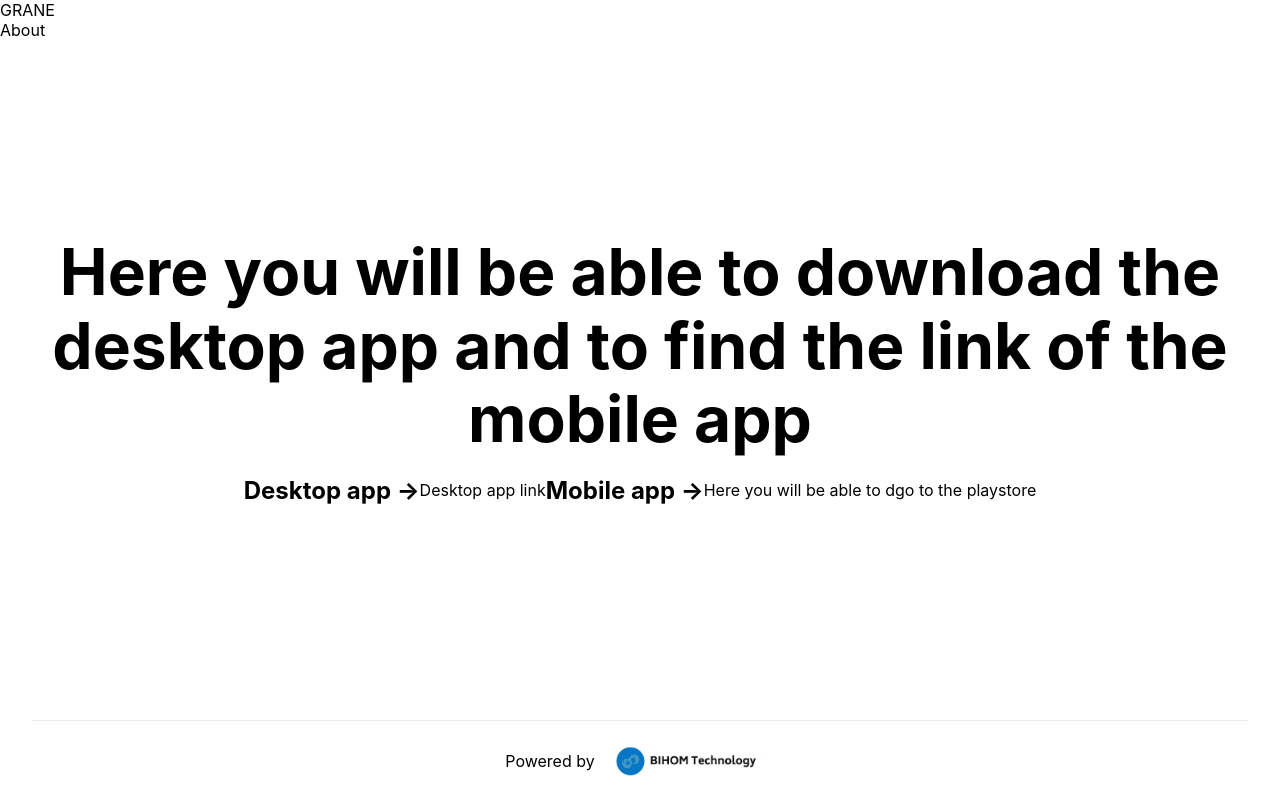
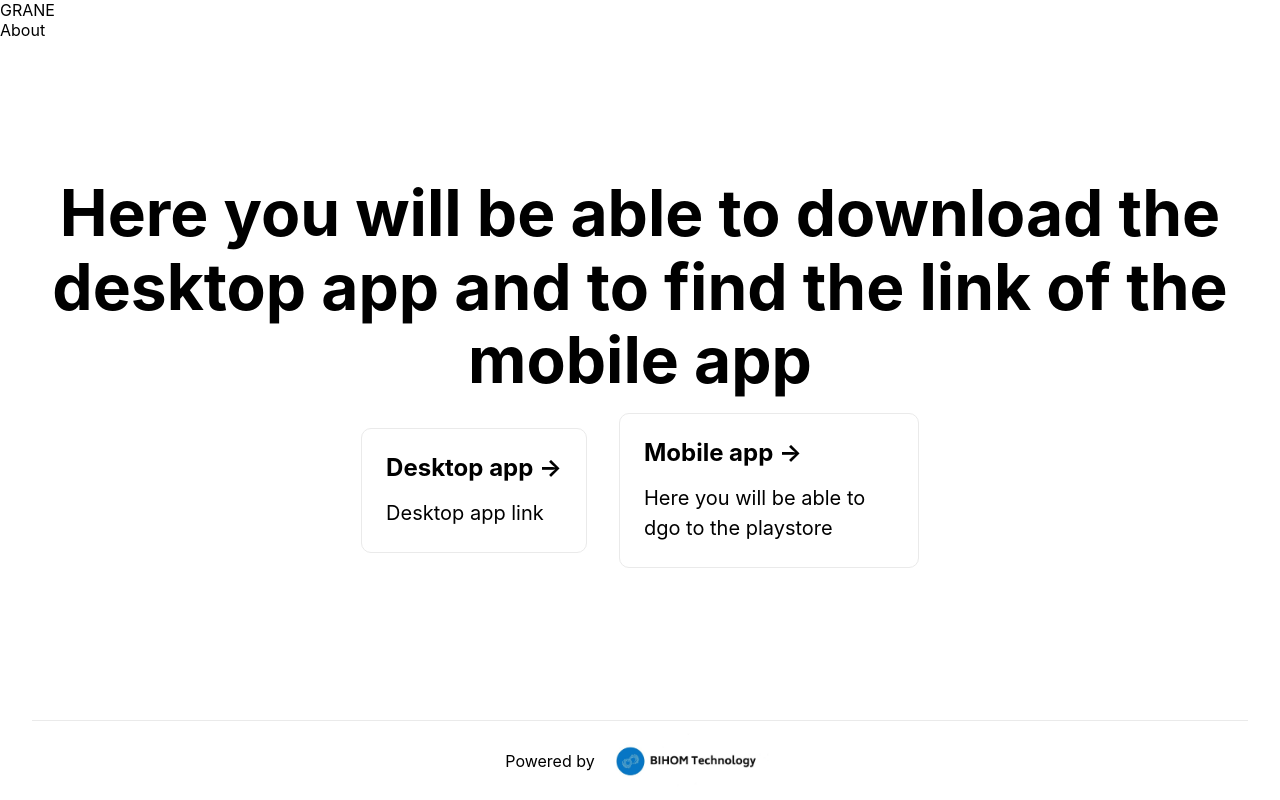
Before and after one commit to ManuSerp/GRANE-WEB, a Next.js app in the folder my-app/: page /download in a window 1280 px wide. Built offline with nearby package versions, Linux system fonts and the light colour scheme.

Commit message:
better download pages

```diff
--- a/my-app/pages/download.js
+++ b/my-app/pages/download.js
@@ -19,11 +19,15 @@ export default function Home() {
 
 
         <div className={styles.grid}>
+          <a className={styles.card}>
             <h2>Desktop app &rarr;</h2>
             <p>Desktop app link</p>
+            </a>
+            <a className={styles.card}>
 
             <h2>Mobile app &rarr;</h2>
             <p>Here you will be able to dgo to the playstore</p>
+          </a>
         </div>
       </main>
 
```
